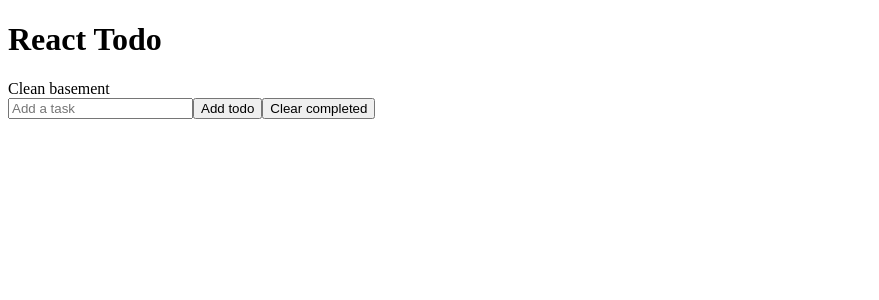
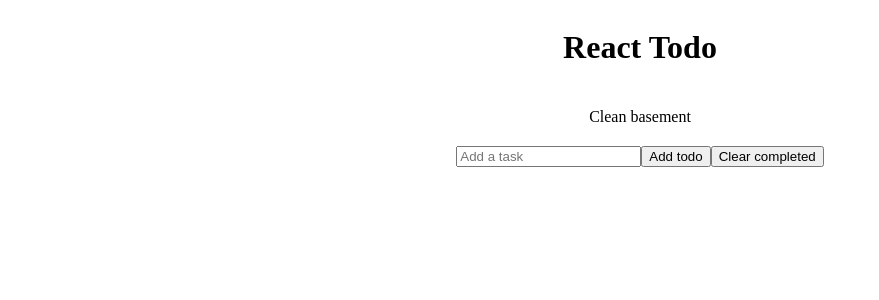
Before and after one commit to keegn/simple-react-todo, a React (Create React App) app: page / in a window 1280 px wide. Shown: the top 300 px of the page, without its empty margins (0-879 px from the left). Built offline with nearby package versions, Linux system fonts and the light colour scheme.

Commit message:
Added AppContainer styled component

```diff
--- a/src/App.js
+++ b/src/App.js
@@ -3,6 +3,8 @@ import React from "react";
 import Header from "./components/Header";
 import Form from "./components/Form";
 import TodoList from "./components/TodoList";
+
+import { AppContainer } from "./components/global-styles/GlobalStyles";
 
 class App extends React.Component {
   state = {
@@ -57,7 +59,7 @@ class App extends React.Component {
 
   render() {
     return (
-      <div className="App">
+      <AppContainer>
         <Header headingText="React Todo" />
         <TodoList
           todos={this.state.todos}
@@ -70,7 +72,7 @@ class App extends React.Component {
           onSubmit={this.handleSubmit}
           handleDelete={this.handleDelete}
         />
-      </div>
+      </AppContainer>
     );
   }
 }
--- a/src/components/global-styles/GlobalStyles.js
+++ b/src/components/global-styles/GlobalStyles.js
@@ -0,0 +1,8 @@
+import styled from "styled-components";
+
+export const AppContainer = styled.div`
+  display: grid;
+  align-items: center;
+  justify-items: center;
+  grid-gap: 20px;
+`;
```
